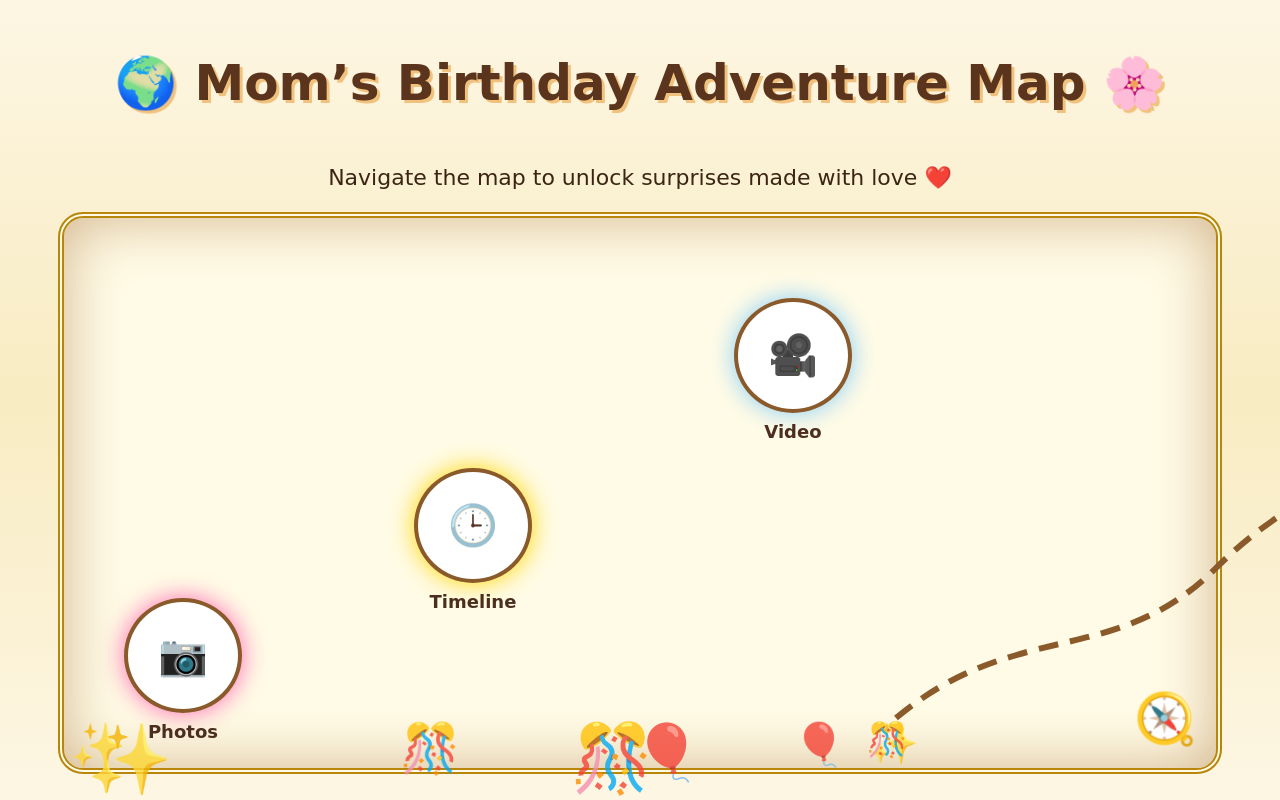
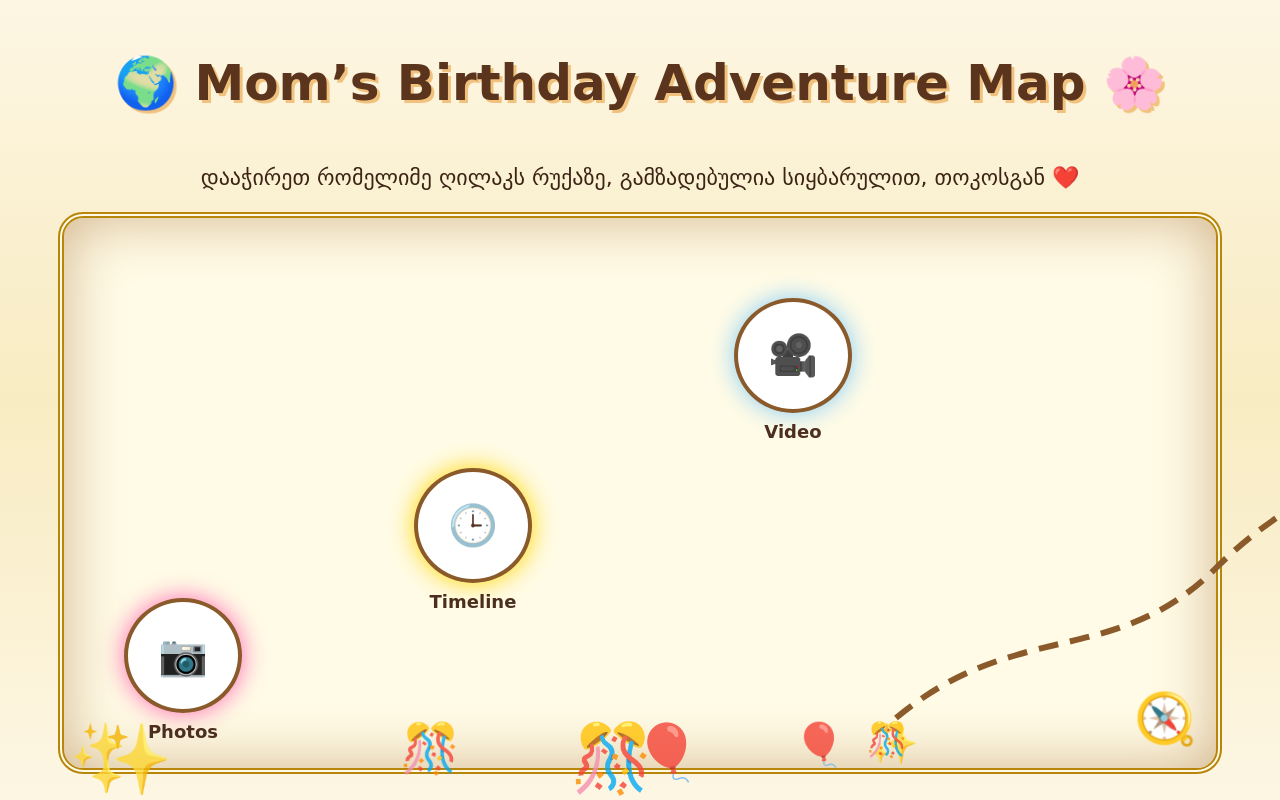
Before and after one commit to tornikeodo/HappyBirthdayMom, a plain HTML site: page index.html in a window 1280 px wide. Shown: the top 800 px of the page. Drawn offline with Linux system fonts and the light colour scheme.

Commit message:
Update index.html

```diff
--- a/index.html
+++ b/index.html
@@ -42,7 +42,7 @@
 <body style="margin:0;font-family:'Papyrus', cursive;text-align:center;background:linear-gradient(#fdf6e3,#f8ecc2,#fdf6e3);overflow-x:hidden;">
   <div id="map" class="page">
     <h1 style="padding:20px;font-size:50px;color:#5a341c;text-shadow:3px 3px #f1c27d;">🌍 Mom’s Birthday Adventure Map 🌸</h1>
-    <p style="font-size:22px;color:#3b2414;">Navigate the map to unlock surprises made with love ❤️</p>
+    <p style="font-size:22px;color:#3b2414;">დააჭირეთ რომელიმე ღილაკს რუქაზე, გამზადებულია სიყბარულით, თოკოსგან ❤️</p>
 
     <!-- Map Container -->
     <div style="position:relative;width:90%;height:550px;margin:20px auto;background:#fffbe6;border:6px double #b8860b;border-radius:25px;box-shadow:inset 0 0 60px #d2b48c;">
```
